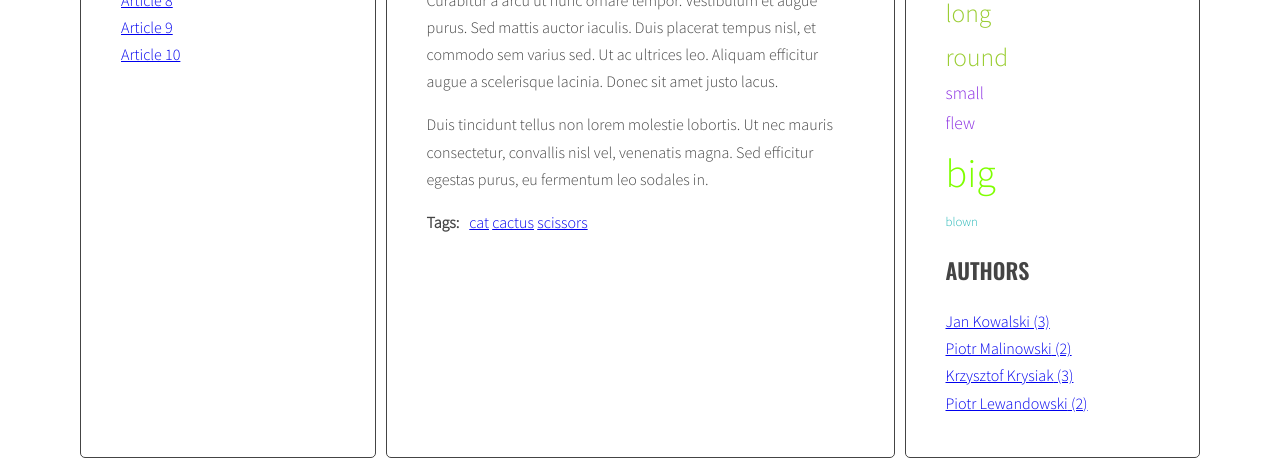
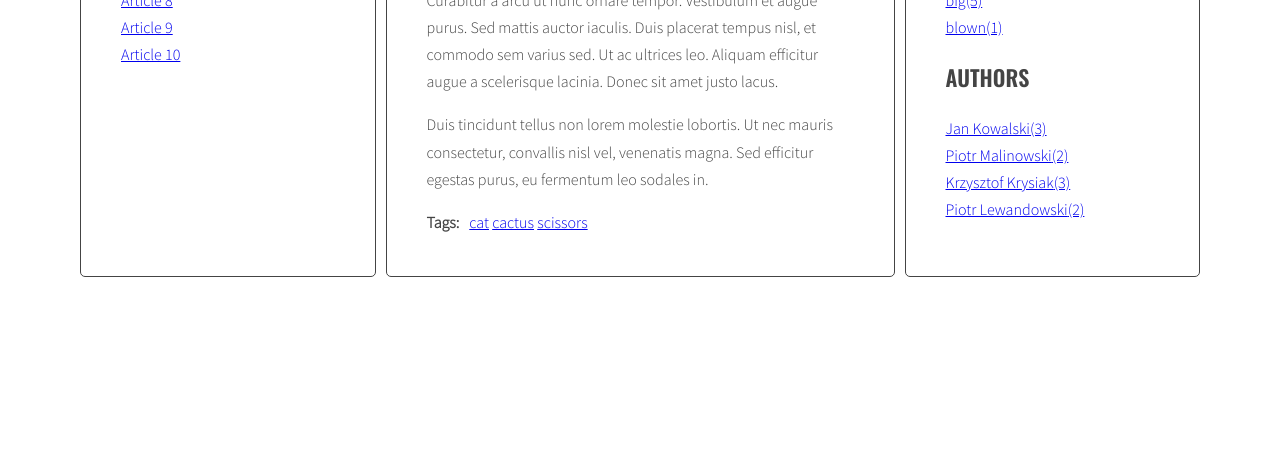
Before and after one commit to Robert-Ols/javascript-blog, a website: page index.html in a window 1280 px wide. Shown: the part 562-1028 px from the top of the page. After the commit the page ends 847 px from the top, so only its background shows below. Drawn offline with nearby package versions, Linux system fonts and the light colour scheme.

Commit message:
Add Handlebars

```diff
--- a/index.html
+++ b/index.html
@@ -169,6 +169,26 @@
     </main>
   </div>
 </div>
+<script id="template-article-link" type="text/x-handlebars-template">
+  <li><a href="#{{ id }}"><span>{{ title }}</span></a></li>
+</script>
+<script id="template-article-tag" type="text/x-handlebars-template">
+  <li><a href="#tag-{{ idTag }}">{{ titleTag }}</a></li>
+</script>
+<script id="template-article-author" type="text/x-handlebars-template">
+  <a href="#tagAuthor-{{ idAuthor }}">{{ titleAuthor }}</a>
+</script>
+<script id="template-tag-cloud-link" type="text/x-handlebars-template">
+  {{#each tags}}
+  <li><a href="#tag-{{tag}}" class="{{className}}">{{tag}}({{count}})</a></li>
+  {{/each}}
+</script>
+<script id="template-tag-cloud-author" type="text/x-handlebars-template">
+  {{#each author}}
+    <a href="#-{{author}}"><span>{{author}}</span>({{count}})</a>
+  {{/each}}
+</script>
+<script src="https://cdnjs.cloudflare.com/ajax/libs/handlebars.js/4.1.0/handlebars.min.js"></script>
 <script src="js/script.js"></script>
 </body>
 </html>
--- a/js/script.js
+++ b/js/script.js
@@ -1,4 +1,12 @@
 'use strict';
+
+const templates = {
+  articleLink: Handlebars.compile(document.querySelector('#template-article-link').innerHTML),
+  tagLink: Handlebars.compile(document.querySelector('#template-article-tag').innerHTML),
+  authorLink: Handlebars.compile(document.querySelector('#template-article-author').innerHTML),
+  tagCloudLink: Handlebars.compile(document.querySelector('#template-tag-cloud-link').innerHTML),
+  authorCloudLink: Handlebars.compile(document.querySelector('#template-tag-cloud-author').innerHTML),
+};
 
 const opts = {
   articleSelector: '.post',
@@ -53,7 +61,8 @@ function generateTitleLinks(customSelector = ''){
     const articleTitle = article.querySelector(opts.titleSelector).innerHTML;
     /* get the title from the title element */
     /* create HTML of the link */
-    const linkHTML = '<li><a href="#' + articleId + '"><span>' + articleTitle + '</span></a><li>';
+    const linkHTMLData = {id: articleId, title: articleTitle};
+    const linkHTML = templates.articleLink(linkHTMLData);
     /* insert link into titleList */
     html = html + linkHTML;
   }
@@ -83,7 +92,8 @@ function generateTags(){
     /* [DONE] START LOOP: for each tag */
     for (let tag of articleTagsArray){
       /* [DONE] generate HTML of the link */
-      const tagHTML = '<li><a href="#tag-' + tag + '">' + tag + '</a></li>';
+      const linkHTMLData = {idTag: tag, titleTag: tag};
+      const tagHTML = templates.tagLink(linkHTMLData);
       /* [DONE] add generated code to html variable */
       html = html + ' ' + tagHTML;
     /* [DONE] END LOOP: for each tag */
@@ -148,7 +158,8 @@ function generateAuthors(){
     /* [DONE] get tags from post-author attribute */
     const articleAuthor = article.getAttribute('data-author');
     /* [DONE] generate HTML of the link */
-    const authorHTML = '<a href="#author-' + articleAuthor + '">' + articleAuthor + '</a>';
+    const linkHTMLData = {idAuthor: articleAuthor, titleAuthor: articleAuthor};
+    const authorHTML = templates.authorLink(linkHTMLData);
     /* [DONE] add generated code to html variable */
     html = html + ' ' + authorHTML;
     /* [DONE] END LOOP: for each tag */
@@ -264,16 +275,20 @@ function generateTags(){
   const tagList = document.querySelector(opts.tagsListSelector);
   /* [DONE] [NEW] create variable for all links HTML code */
   const tagsParams = calculateTagsParams(allTags);
-  let allTagsHTML = '';
+  const allTagsData = {tags: []};
   /* [DONE] [NEW] START LOOP: for each tag in allTags: */
   for(let tag in allTags){
     /* [DONE] [NEW] generate code of a link and add it to allTagsHTML */
-    const tagLinkHTML = '<li><a class="tag-size-'+ calculateTagClass(allTags[tag], tagsParams) +'" href="#tag-' + tag + '">' + tag + '</a></li>';
-    allTagsHTML += tagLinkHTML;
+    allTagsData.tags.push({
+      tag: tag,
+      count: allTags[tag],
+      className: calculateTagClass(allTags[tag], tagsParams)
+    });
     /* [DONE] [NEW] END LOOP: for each tag in allTags: */
   }
   /* [DONE] [NEW] add HTML from allTagsHTML to tagList */
-  tagList.innerHTML = allTagsHTML;
+  tagList.innerHTML = templates.tagCloudLink(allTagsData);
+
 }
 
 /* -- Generate the author in the right column. -- */
@@ -314,14 +329,16 @@ function generateAuthors(){
   /* [DONE] [NEW] find list of authors in right column */
   const authorList = document.querySelector(opts.authorsListSelector);
   /* [DONE] [NEW] create variable for all links HTML code */
-  let allAuthorsHTML = ' ';
+  const allAuthor = {author: []};
   /* [DONE] [NEW] START LOOP: for each author in allAuthors: */
   for(let author in allAuthors){
     /* [DONE] [NEW] generate code of a link and add it to allAuthorsHTML */
-    const authorLinkHTML = '<a href="#- ' + author + ' "><span>' + author  + '</span> (' + allAuthors[author] +') </a>';
-    allAuthorsHTML += authorLinkHTML;
+    allAuthor.author.push({
+      author: author,
+      count: allAuthors[author]
+    });
     /* [DONE] [NEW] END LOOP: for each author in allAuthors: */
   }
   /* [DONE] [NEW] add HTML from allAuthorsHTML to authorsList */
-  authorList.innerHTML = allAuthorsHTML;
+  authorList.innerHTML = templates.authorCloudLink(allAuthor);
 }
```
Also changed, not shown: .eslintrc.json.
